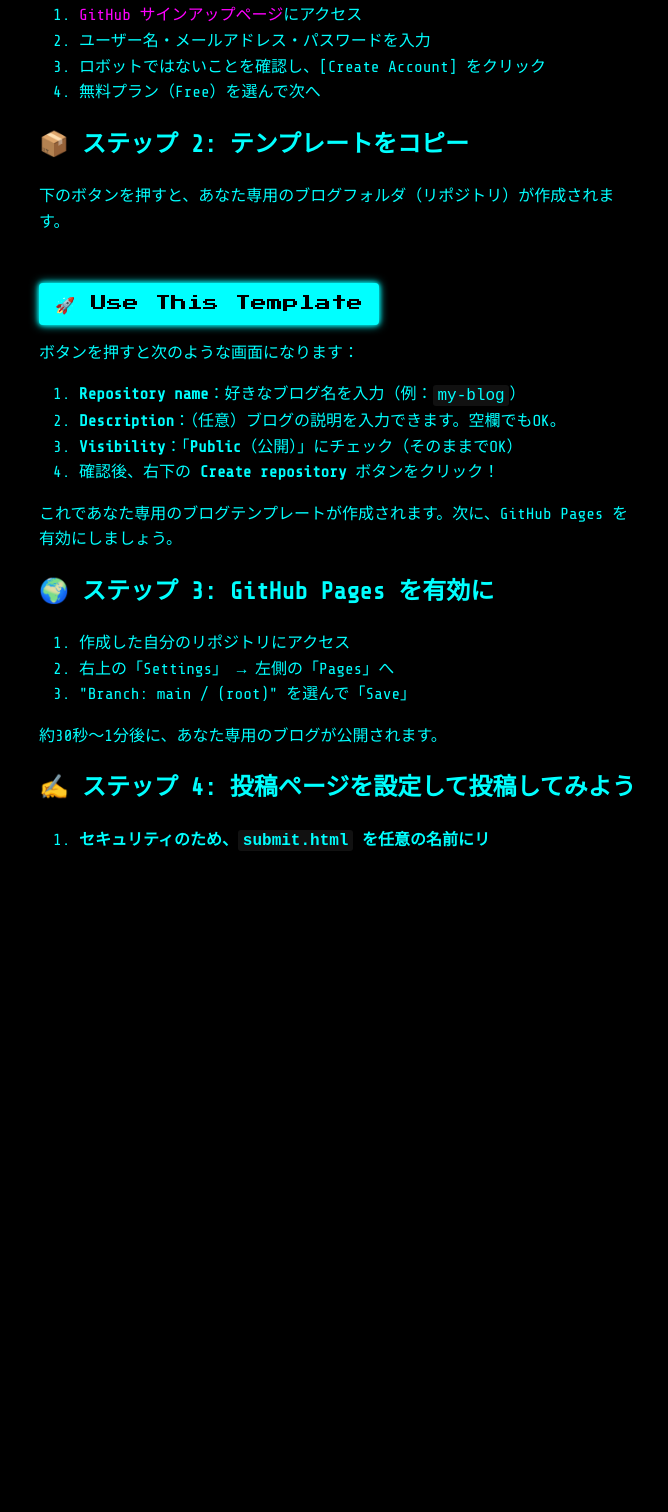
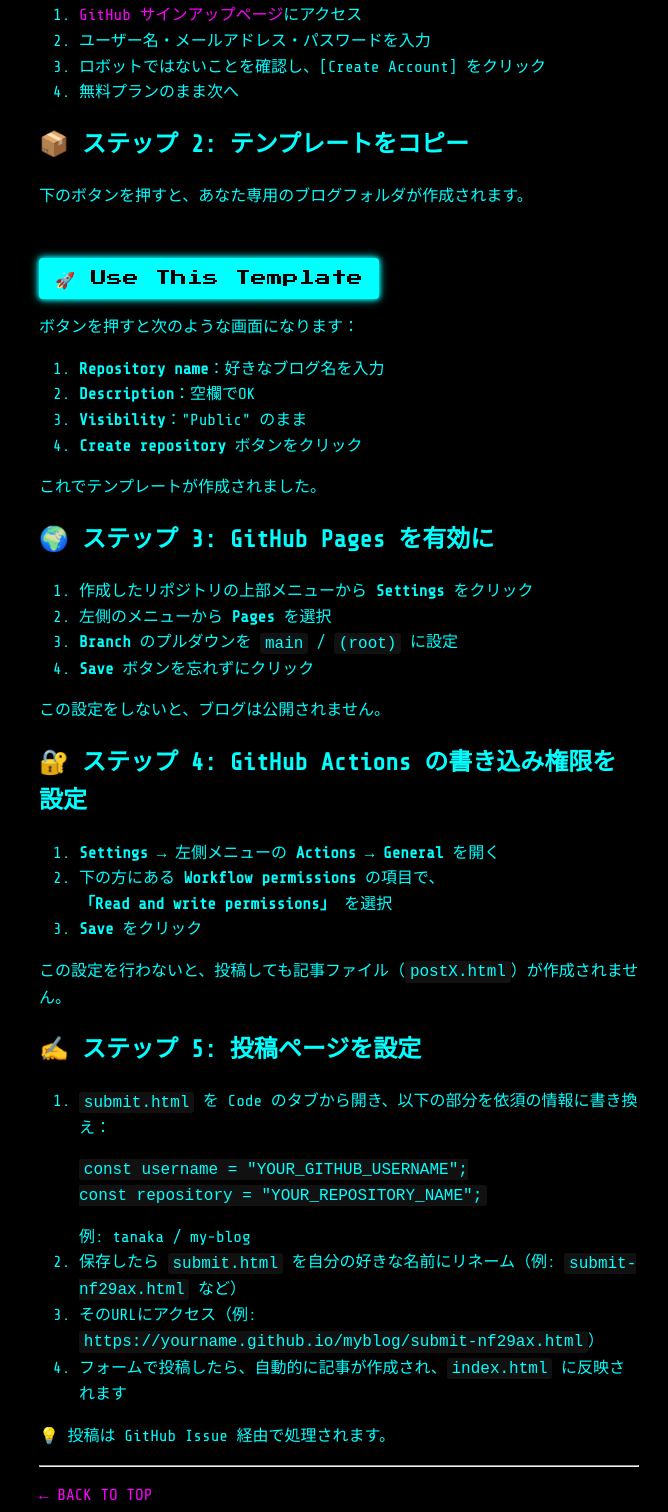
Before and after one commit to null00018/blog-template, a plain HTML site: page start.html in a window 1280 px wide. Shown: the part 284-1796 px from the top of the page, without its empty margins (301-969 px from the left). Before the commit the page ends 1218 px from the top, so only its background shows below. Drawn offline with nearby package versions, Linux system fonts and the light colour scheme; a web font is replaced by a local one.

Commit message:
Update start.html

```diff
--- a/start.html
+++ b/start.html
@@ -50,33 +50,55 @@
     <li><a href="https://github.com/signup" target="_blank">GitHub サインアップページ</a>にアクセス</li>
     <li>ユーザー名・メールアドレス・パスワードを入力</li>
     <li>ロボットではないことを確認し、[Create Account] をクリック</li>
-    <li>無料プラン（Free）を選んで次へ</li>
+    <li>無料プランのまま次へ</li>
   </ol>
 
   <h2>📦 ステップ 2: テンプレートをコピー</h2>
-  <p>下のボタンを押すと、あなた専用のブログフォルダ（リポジトリ）が作成されます。</p>
+  <p>下のボタンを押すと、あなた専用のブログフォルダが作成されます。</p>
 
-  <a class="button" href="https://github.com/null00018/blog-template-minimal/generate" target="_blank">🚀 Use This Template</a>
+  <a class="button" href="https://github.com/null00018/blog-template/generate" target="_blank">🚀 Use This Template</a>
 
   <p>ボタンを押すと次のような画面になります：</p>
-
   <ol>
-    <li><strong>Repository name</strong>：好きなブログ名を入力（例：<code>my-blog</code>）</li>
-    <li><strong>Description</strong>：（任意）ブログの説明を入力できます。空欄でもOK。</li>
-    <li><strong>Visibility</strong>：「<strong>Public</strong>（公開）」にチェック（そのままでOK）</li>
-    <li>確認後、右下の <strong>Create repository</strong> ボタンをクリック！</li>
+    <li><strong>Repository name</strong>：好きなブログ名を入力</li>
+    <li><strong>Description</strong>：空欄でOK</li>
+    <li><strong>Visibility</strong>："Public" のまま</li>
+    <li><strong>Create repository</strong> ボタンをクリック</li>
   </ol>
 
-  <p>これであなた専用のブログテンプレートが作成されます。次に、GitHub Pages を有効にしましょう。</p>
+  <p>これでテンプレートが作成されました。</p>
 
   <h2>🌍 ステップ 3: GitHub Pages を有効に</h2>
   <ol>
-    <li>作成した自分のリポジトリにアクセス</li>
-    <li>右上の「Settings」 → 左側の「Pages」へ</li>
-    <li>"Branch: main / (root)" を選んで「Save」</li>
+    <li>作成したリポジトリの上部メニューから <strong>Settings</strong> をクリック</li>
+    <li>左側のメニューから <strong>Pages</strong> を選択</li>
+    <li><strong>Branch</strong> のプルダウンを <code>main</code> / <code>(root)</code> に設定</li>
+    <li><strong>Save</strong> ボタンを忘れずにクリック</li>
   </ol>
-  <p>約30秒〜1分後に、あなた専用のブログが公開されます。</p>
+  <p>この設定をしないと、ブログは公開されません。</p>
 
-  <h2>✍️ ステップ 4: 投稿ページを設定して投稿してみよう</h2>
+  <h2>🔐 ステップ 4: GitHub Actions の書き込み権限を設定</h2>
   <ol>
-    <li><strong>セキュリティのため、<code>submit.html</code> を任意の名前にリ
+    <li><strong>Settings</strong> → 左側メニューの <strong>Actions</strong> → <strong>General</strong> を開く</li>
+    <li>下の方にある <strong>Workflow permissions</strong> の項目で、<br>
+      <strong>「Read and write permissions」</strong> を選択</li>
+    <li><strong>Save</strong> をクリック</li>
+  </ol>
+  <p>この設定を行わないと、投稿しても記事ファイル（<code>postX.html</code>）が作成されません。</p>
+
+  <h2>✍️ ステップ 5: 投稿ページを設定</h2>
+  <ol>
+    <li><code>submit.html</code> を Code のタブから開き、以下の部分を依須の情報に書き換え：
+<pre><code>const username = "YOUR_GITHUB_USERNAME";
+const repository = "YOUR_REPOSITORY_NAME";</code></pre>
+    例: tanaka / my-blog</li>
+    <li>保存したら <code>submit.html</code> を自分の好きな名前にリネーム（例: <code>submit-nf29ax.html</code> など）</li>
+    <li>そのURLにアクセス（例: <code>https://yourname.github.io/myblog/submit-nf29ax.html</code>）</li>
+    <li>フォームで投稿したら、自動的に記事が作成され、<code>index.html</code> に反映されます</li>
+  </ol>
+  <p>💡 投稿は GitHub Issue 経由で処理されます。</p>
+
+  <hr>
+  <p><a href="index.html">← BACK TO TOP</a></p>
+</body>
+</html>
```
